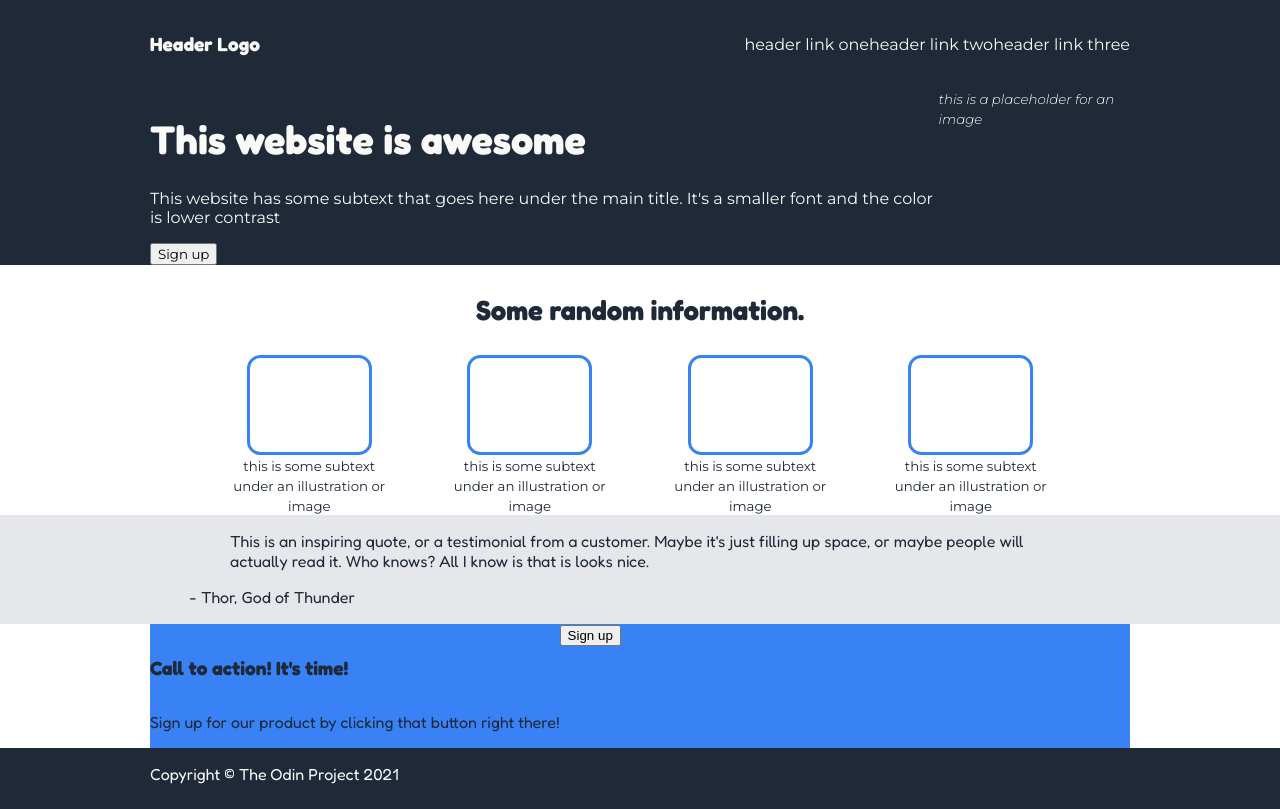
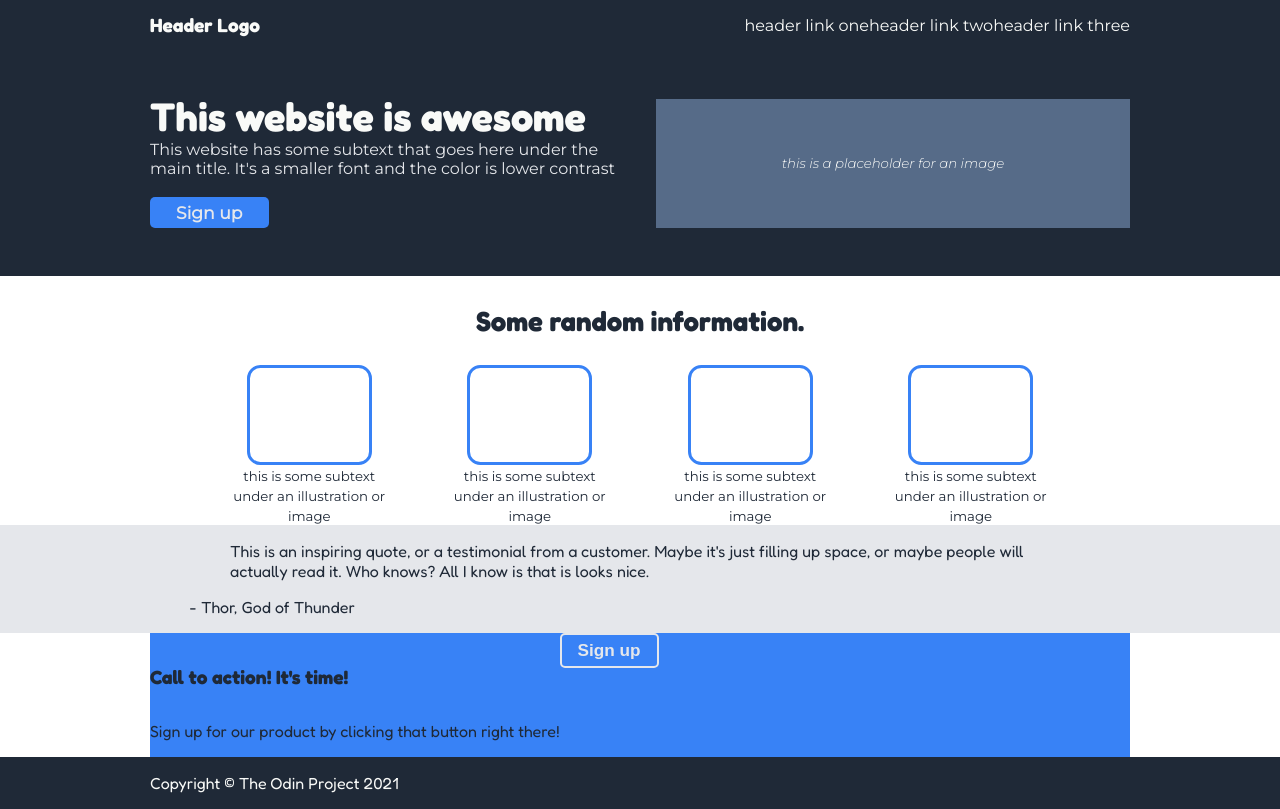
Before and after one commit to cjacqo/odin-landingpage, a plain HTML site: page index.html in a window 1280 px wide. Drawn offline with Linux system fonts and the light colour scheme.

Commit message:
Finished to top layout, and the cta btn styles for both the default the border. Added flex class to some elements in the hero text area to get the current layout.

```diff
--- a/index.html
+++ b/index.html
@@ -34,7 +34,7 @@
             <!-- Hero -->
             <div class="hero max-width flex-r">
                 <!-- Hero Text -->
-                <div class="hero-text">
+                <div class="hero-text flex-c">
                     <h1 class="main fred">This website is awesome</h1>
                     <p class="subtext mont">This website has some subtext that goes here under the main title. It's a smaller font and the color is lower contrast</p>
                     <button class="btn sign-up mont">Sign up</button>
--- a/styles.css
+++ b/styles.css
@@ -104,6 +104,23 @@ ul {
     background-color: #3882F6;
 }
 
+/* BUTTON */
+.btn {
+    cursor: pointer;
+    font-size: 1.075rem;
+    background-color: #3882F6;
+    color: #E5E7EB !important;
+    font-weight: bold;
+    padding: 0.3rem 0;
+    border: none;
+    border-radius: 5px;
+}
+
+.btn.border {
+    border: 2px solid #E5E7EB;
+    padding: 0.3rem 1rem;
+}
+
 /* FLEX */
 .flex-r {
     display: flex;
@@ -145,9 +162,62 @@ ul {
     align-items: center;
 }
 
+.logo {
+    margin: 0.833rem 0;
+}
+
 /*-- Hero */
+.hero {
+    padding: 3rem 0;
+    gap: 2rem;
+}
+
+.hero-text.flex-c {
+    justify-content: space-between;
+}
+
+.hero.flex-r > *,
+.hero-text.flex-c > * {
+    flex: 1 1 0;
+}
+
 .hero-text > h1 {
+    line-height: 90%;
+    margin: 0;
     font-weight: extra-bold;
+}
+
+.subtext {
+    margin-top: 0.333rem;
+    margin-bottom: 1.22rem;
+    color: #E5E7EB !important;
+}
+
+.hero-text > .btn {
+    width: 25%;
+}
+
+.hero-image {
+    background-color: #566b88;
+}
+
+.hero-image > .img {
+    position: relative;
+    top: 0;
+    right: 0;
+    bottom: 0;
+    left: 0;
+    height: 100%;
+    width: 100%;
+    text-align: center;
+}
+
+.hero-image > .img > small {
+    position: absolute;
+    top: 50%;
+    left: 50%;
+    transform: translate(-50%, -50%);
+    width: 100%;
 }
 
 /* SECOND: Some Random Information */
```
